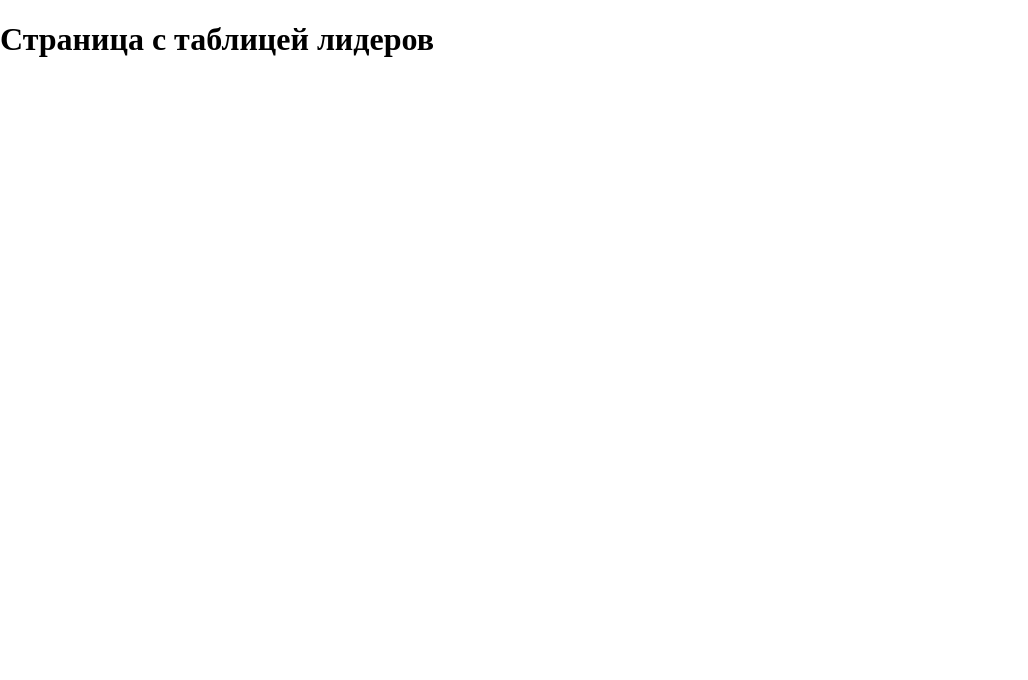
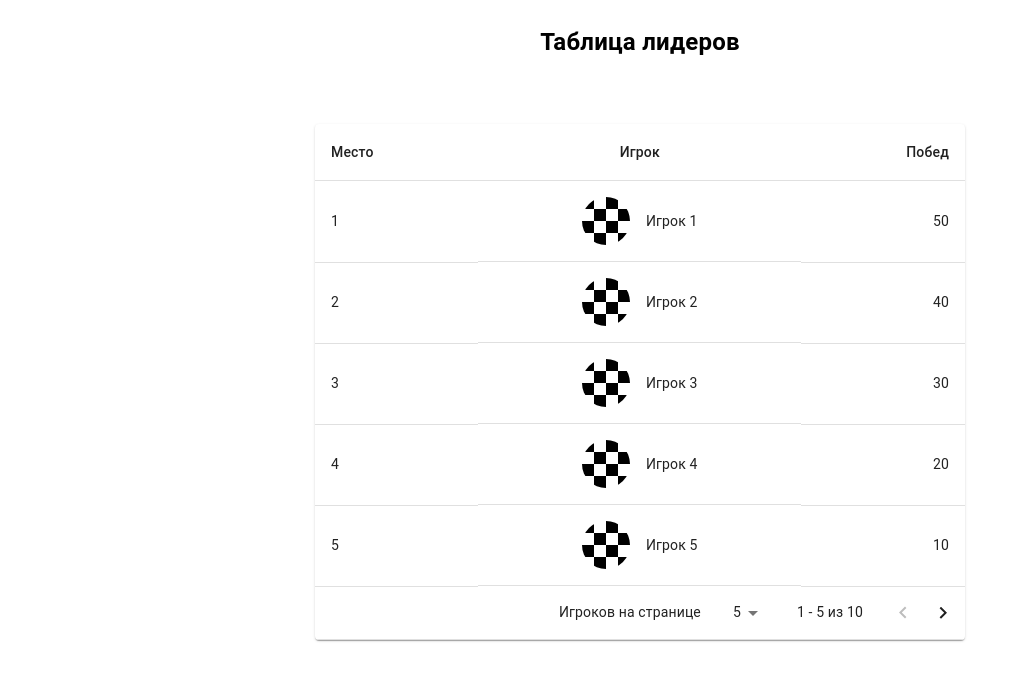
Before and after one commit to romatou/Praga, a React (Vite) app in the folder packages/client/: page /ranking in a window 1280 px wide. Shown: the top 680 px of the page, without its empty margins (0-1028 px from the left). Built offline with nearby package versions, Linux system fonts and the light colour scheme.

Commit message:
добавил таблицу лидеров

```diff
--- a/packages/client/src/App.tsx
+++ b/packages/client/src/App.tsx
@@ -11,7 +11,7 @@ import GameResult from '@pages/game/GameResult'
 import Intro from '@pages/intro/Intro'
 import Forum from '@pages/forum/Forum'
 import ForumDetail from '@pages/forum/ForumDetail'
-import Ranking from '@pages/ranking/Ranking'
+import Ranking from '@pages/ranking'
 import NotFound from '@pages/not-found/NotFound'
 import ServerError from '@pages/server-error/ServerError'
 
--- a/packages/client/src/pages/ranking/Ranking.tsx
+++ b/packages/client/src/pages/ranking/Ranking.tsx
@@ -1,8 +1,119 @@
+import { useState } from 'react'
+import {
+  Box,
+  TableRow,
+  TableHead,
+  TableContainer,
+  TableCell,
+  TableBody,
+  Table,
+  TableFooter,
+  TablePagination,
+  Paper,
+  Typography,
+} from '@mui/material'
+import avatarStub from '@assets/avatar-stub.svg'
+
+const rows = [
+  { place: '1', player: { avatar: avatarStub, name: 'Игрок 1' }, score: '50' },
+  { place: '2', player: { avatar: avatarStub, name: 'Игрок 2' }, score: '40' },
+  { place: '3', player: { avatar: avatarStub, name: 'Игрок 3' }, score: '30' },
+  { place: '4', player: { avatar: avatarStub, name: 'Игрок 4' }, score: '20' },
+  { place: '5', player: { avatar: avatarStub, name: 'Игрок 5' }, score: '10' },
+  { place: '6', player: { avatar: avatarStub, name: 'Игрок 5' }, score: '10' },
+  { place: '7', player: { avatar: avatarStub, name: 'Игрок 5' }, score: '10' },
+  { place: '8', player: { avatar: avatarStub, name: 'Игрок 5' }, score: '10' },
+  { place: '9', player: { avatar: avatarStub, name: 'Игрок 5' }, score: '10' },
+  { place: '10', player: { avatar: avatarStub, name: 'Игрок 5' }, score: '10' },
+]
 
 export default function Ranking() {
+  const [page, setPage] = useState(0)
+  const [rowsPerPage, setRowsPerPage] = useState(5)
+
+  const handleChangePage = (
+    event: React.MouseEvent<HTMLButtonElement> | null,
+    newPage: number
+  ) => {
+    setPage(newPage)
+  }
+
+  const handleChangeRowsPerPage = (
+    event: React.ChangeEvent<HTMLInputElement | HTMLTextAreaElement>
+  ) => {
+    setRowsPerPage(parseInt(event.target.value, 10))
+    setPage(0)
+  }
+
   return (
-    <>
-      <h1>Страница с таблицей лидеров</h1>
-    </>
+    <Box
+      sx={{
+        margin: '24px auto',
+        display: 'flex',
+        flexDirection: 'column',
+        gap: '24px',
+        alignItems: 'center',
+      }}>
+      <Typography component="h1" sx={{ fontWeight: 700, fontSize: '24px' }}>
+        Таблица лидеров
+      </Typography>
+      <TableContainer
+        sx={{ width: 650, margin: '40px auto' }}
+        component={Paper}>
+        <Table>
+          <TableHead>
+            <TableRow>
+              <TableCell>Место</TableCell>
+              <TableCell align="center">Игрок</TableCell>
+              <TableCell align="right">Побед</TableCell>
+            </TableRow>
+          </TableHead>
+          <TableBody>
+            {rows
+              .slice(page * rowsPerPage, page * rowsPerPage + rowsPerPage)
+              .map(({ place, player: { avatar, name }, score }) => (
+                <TableRow key={place} sx={{ padding: '8px 0' }}>
+                  <TableCell>{place}</TableCell>
+                  <TableCell
+                    align="center"
+                    sx={{
+                      display: 'flex',
+                      gap: '16px',
+                      alignItems: 'center',
+                      justifyContent: 'center',
+                    }}>
+                    <Box component="img" src={avatar} alt="аватар" />
+                    <Box>{name}</Box>
+                  </TableCell>
+                  <TableCell align="right">{score}</TableCell>
+                </TableRow>
+              ))}
+          </TableBody>
+          <TableFooter>
+            <TableRow>
+              <TablePagination
+                rowsPerPageOptions={[5, { label: 'Все', value: -1 }]}
+                colSpan={3}
+                count={rows.length}
+                rowsPerPage={rowsPerPage}
+                page={page}
+                SelectProps={{
+                  inputProps: {
+                    'aria-label': 'rows per page',
+                  },
+                  native: true,
+                }}
+                labelDisplayedRows={({ from, to, count }) =>
+                  from + ' - ' + to + ' из ' + count
+                }
+                labelRowsPerPage={<span>Игроков на странице</span>}
+                onPageChange={handleChangePage}
+                onRowsPerPageChange={handleChangeRowsPerPage}
+              />
+            </TableRow>
+          </TableFooter>
+        </Table>
+      </TableContainer>
+    </Box>
   )
 }
--- /dev/null
+++ b/packages/client/src/pages/ranking/index.ts
@@ -0,0 +1 @@
+export { default } from './Ranking'
```
Also changed, not shown: packages/client/src/assets/avatar-stub.svg (added).
